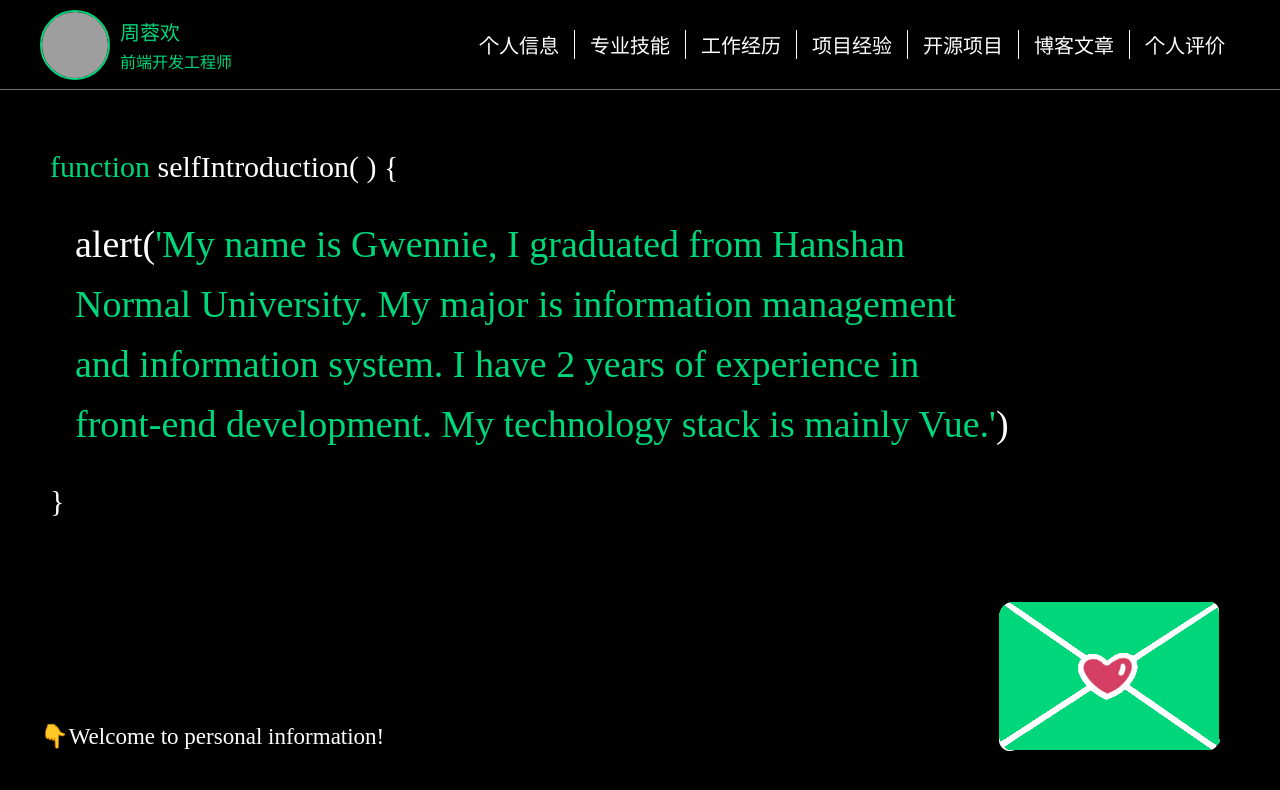
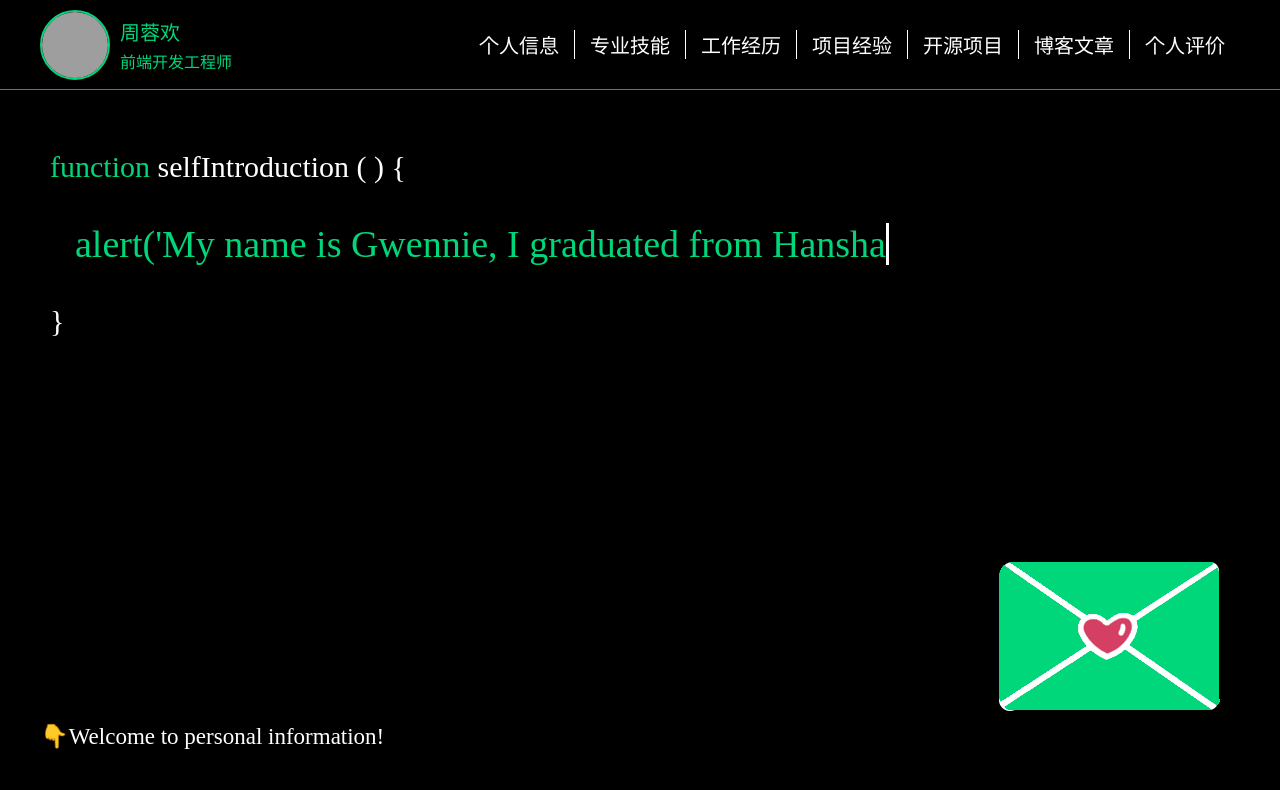
Before and after one commit to Gwennie-zhou/CV, a Vue app: page /#/main in a window 1280 px wide. Shown: the top 790 px of the page. Built offline with nearby package versions, Linux system fonts and the light colour scheme; grey boxes are pictures that could not be loaded.

Commit message:
feat：main页添加打字效果

```diff
--- a/src/views/main/Main.vue
+++ b/src/views/main/Main.vue
@@ -1,4 +1,20 @@
 <script setup>
+import { onMounted, ref } from 'vue';
+
+  const introduction = ref('')
+
+  const str = `alert('My name is Gwennie, I graduated from Hanshan Normal University. My major is information management and information system. I have 2 years of experience in front-end development. My technology stack is mainly Vue.')`
+  let i = 1 //打字效果指针
+
+  function typing () {
+    introduction.value = str.slice(0, i)
+    i++
+    i <= str.length && setTimeout(typing, 100)
+  }
+
+  onMounted(() => {
+    setTimeout(typing, 100)
+  })
 
 </script>
 
@@ -24,8 +40,8 @@
 
     </div>
     <div class="center">
-      <div class="p1"><span class="highlight">function</span> selfIntroduction( ) {</div>
-      <div class="p2">alert(<span class="highlight">'My name is Gwennie, I graduated from Hanshan Normal University. My major is information management and information system. I have 2 years of experience in front-end development. My technology stack is mainly Vue.'</span>)</div>
+      <div class="p1"><span class="highlight">function</span> selfIntroduction ( ) {</div>
+      <div class="p2 highlight">{{ introduction }} <span class="separator"></span></div>
       <div>}</div>
     </div>
     <div class="down">
@@ -101,6 +117,10 @@
     .highlight {
       color: #00d67a;
     }
+    .separator {
+      border-left: 3px solid white;
+      animation: flicker 1s infinite;
+    }
   }
   .down {
     position: absolute;
@@ -110,8 +130,17 @@
   }
   .envelope {
     position: fixed;
-    bottom: -30px;
+    bottom: 10px;
     right: 20px;
   }
 }
+
+@keyframes flicker {
+  from {
+    border-color: white;
+  }
+  to {
+    border-color: transparent;
+  }
+}
 </style>
```
